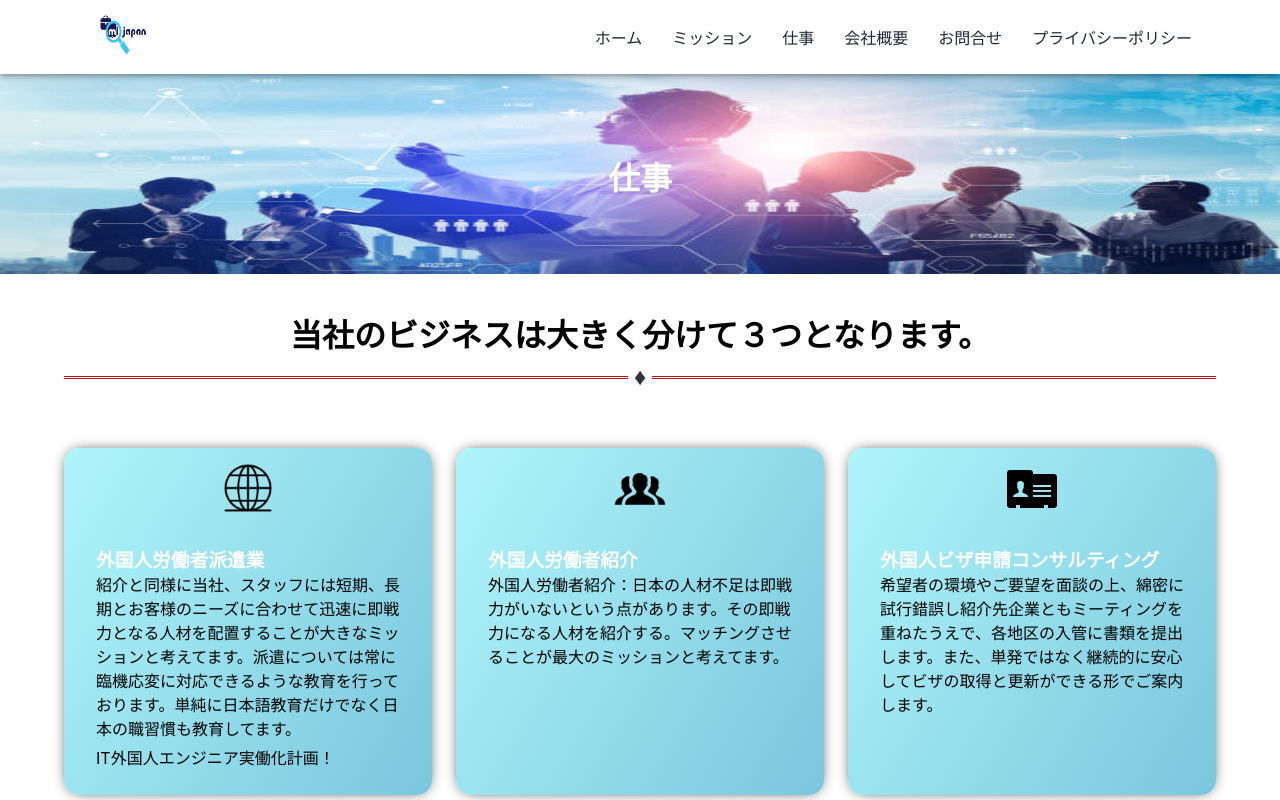
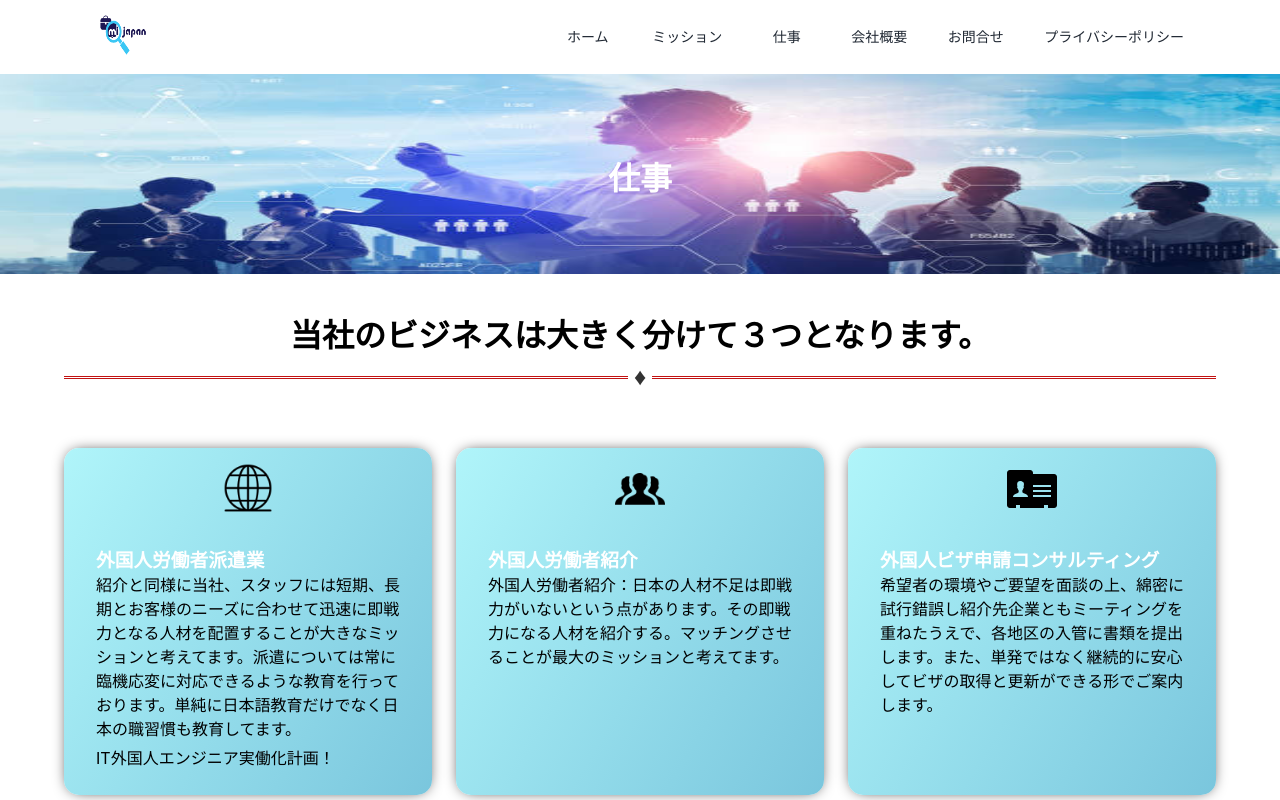
Before and after one commit to programmersajeeb/japanese_project_1, a React (Create React App) app: page /job in a window 1280 px wide. Shown: the top 800 px of the page. Built offline with nearby package versions, Linux system fonts and the light colour scheme.

Commit message:
banner complete

```diff
--- a/package.json
+++ b/package.json
@@ -8,6 +8,7 @@
     "@mui/icons-material": "^5.6.1",
     "@mui/material": "^5.6.1",
     "@mui/styled-engine-sc": "^5.6.1",
+    "@mui/styles": "^5.6.2",
     "@testing-library/jest-dom": "^5.16.4",
     "@testing-library/react": "^12.1.4",
     "@testing-library/user-event": "^13.5.0",
--- a/src/assets/css/golobal.css
+++ b/src/assets/css/golobal.css
@@ -24,15 +24,15 @@ ul{
 .css-1t29gy6-MuiToolbar-root{
   padding: 0 !important;
 }
-.menuItem{
-  color: #212934;
+.navMenu{
+  color: #212934 !important;
   transition: 0.2s;
-  font-size: 16px !important;
+  font-size: 14px !important;
   letter-spacing: 0 !important;
-  margin-left: 30px !important;
+  margin-left: 20px !important;
 }
-.menuItem:hover{
-  color: #cf2e2e;
+.navMenu:hover{
+  color: #cf2e2e !important;
 }
 .title_header {
 	position: relative;
@@ -71,3 +71,41 @@ hr.style-eight:after {
 	padding: 0 0.25em;
 	background: rgb(255, 255, 255);
 }
+
+/* Banner Area */
+.slick-prev, .slick-next{
+	width: 63px !important;
+    height: 63px !important;
+    line-height: 63px !important;
+		background-color: rgba(0,0,0,.5) !important;
+		font-size: 25px !important;
+		display: none !important;
+		transition: 0.2s;
+}
+.bannerMainArea:hover .slick-prev, .bannerMainArea:hover .slick-next {
+	display: block !important;
+}
+.slick-next {
+	right: 0px !important;
+}
+.slick-prev {
+	left: 0px !important;
+	z-index: 9999!important;
+}
+.slick-next:before {
+	content: '>' !important;
+	font-family: awb-icons;
+}
+.slick-prev:before {
+	content: '<' !important;
+	font-family: awb-icons;
+}
+.slick-prev:before, .slick-next:before {
+	font-family: 'slick';
+	font-size: 20px;
+	line-height: 1;
+	opacity: .75;
+	color: #fff !important;
+	-webkit-font-smoothing: antialiased;
+	-moz-osx-font-smoothing: grayscale;
+}
--- a/src/components/Shared/Footer/Footer.js
+++ b/src/components/Shared/Footer/Footer.js
@@ -87,10 +87,10 @@ const Footer = () => {
 							</Typography>
 						</Box>
 						<Box>
-							<Link to='/'><i class="fab fa-facebook-f"></i></Link>
-							<Link to='/'><i class="fab fa-twitter"></i></Link>
-							<Link to='/'><i class="fab fa-instagram"></i></Link>
-							<Link to='/'><i class="fab fa-pinterest-p"></i></Link>
+							<a href="#" target="_blank"><i class="fab fa-facebook-f"></i></a>
+							<a href="#" target="_blank"><i class="fab fa-twitter"></i></a>
+							<a href="#" target="_blank"><i class="fab fa-instagram"></i></a>
+							<a href="#" target="_blank"><i class="fab fa-pinterest-p"></i></a>
 						</Box>
 					</Box>
 				</Container>
--- a/src/components/Shared/Navigation/Navigation.js
+++ b/src/components/Shared/Navigation/Navigation.js
@@ -1,51 +1,124 @@
-import { AppBar, Button, Container, IconButton, Toolbar, Typography } from '@mui/material';
-import MenuIcon from '@mui/icons-material/Menu';
+import { AppBar, Container, IconButton, Toolbar, useTheme } from '@mui/material';
 import { Box } from '@mui/system';
 import React from 'react';
+import MenuIcon from '@mui/icons-material/Menu';
+import Button from '@mui/material/Button';
+import { NavLink } from 'react-router-dom';
+import { makeStyles } from '@mui/styles';
+import Drawer from '@mui/material/Drawer';
+import List from '@mui/material/List';
+import Divider from '@mui/material/Divider';
+import ListItem from '@mui/material/ListItem';
+import ListItemText from '@mui/material/ListItemText';
 import { Link } from 'react-router-dom';
 import logo from '../../../assets/images/logo.png';
 import '../../../assets/css/golobal.css';
 
 const Navigation = () => {
+		const theme = useTheme()
+  	const useStyle = makeStyles({
+    navItem:{
+      color:"#FFFFFF",
+      textDecoration:"none",
+    },
+    navIcon:{
+      [theme.breakpoints.up('sm')]: {
+        display:"none !important",
+      }
+    },
+    navItemContainer:{
+      [theme.breakpoints.down('sm')]: {
+        display:"none",
+      }
+    },
+    navLogo:{
+      [theme.breakpoints.down('sm')]: {
+        textAlign:"right",
+      }
+    },
+    mobileNavItem:{
+      textDecoration:"none",
+      color:"#FFFFFF",
+
+    }
+  })
+  const {navItem, navIcon, navItemContainer, navLogo, mobileNavItem} = useStyle()
+
+  const [state, setState] = React.useState(false);
+
+  const list = (
+    <Box
+      role="presentation"
+    >
+      <List>
+          <ListItem button>
+            <ListItemText> <Link className={mobileNavItem} to='/'>Home</Link> </ListItemText>
+          </ListItem>
+          <Divider />
+          <ListItem button>
+            <ListItemText> <Link className={mobileNavItem} to='/about'>About</Link> </ListItemText>
+          </ListItem>
+          <Divider />
+          <ListItem button>
+            <ListItemText> <Link className={mobileNavItem} to='/services'>Services</Link> </ListItemText>
+          </ListItem>
+          <Divider />
+          <ListItem button>
+            <ListItemText> <Link className={mobileNavItem} to='/portfolio'>Portfolio</Link> </ListItemText>
+          </ListItem>
+          <Divider />
+          <ListItem button>
+            <ListItemText> <Link className={mobileNavItem} to='/contact'>Contact</Link> </ListItemText>
+          </ListItem>
+          <Divider />
+      </List>
+    </Box>
+  );
   return (
-		<Box>
-			<Box sx={{ flexGrow: 1 }}>
-				<AppBar position="sticky" sx={{ backgroundColor: '#ffffff', padding: '0' }}>
+    <>
+      <Box sx={{ flexGrow: 1, width:'100%', height:'74px' }}>
+      <AppBar sx={{backgroundColor:"#FFFFFF", boxShadow:"none"}} position="fixed">
         <Container>
 				<Toolbar>
-							{/* <IconButton
+          <IconButton
             size="large"
             edge="start"
             color="inherit"
             aria-label="menu"
             sx={{ mr: 2 }}
+            className={navIcon}
+            onClick={()=> setState(true)}
           >
             <MenuIcon />
-            </IconButton> */}
-
-							<Box sx={{ flexGrow: 1, display: 'flex', justifyContent: 'space-between', alignItems: 'center' }}>
-								<Box>
+          </IconButton>
+					<Box className={navLogo} sx={{ flexGrow: 1 }}>
 	 							<Link to='/' >
 								<img src={logo} alt="" width="70px" height="70px" />
 									</Link>
 					</Box>
-								<Box>
-									<Link to="/" className='menuItem'>ホーム</Link>
-									<Link to="/mission" className='menuItem'>ミッション</Link>
-									<Link to="/job" className='menuItem'>仕事</Link>
-									<Link to="/company" className='menuItem'>
-										会社概要</Link>
-									<Link to="/" className='menuItem'>
-										お問合せ</Link>
-									<Link to="/" className='menuItem'>プライバシーポリシー</Link>
+          <Box className={navItemContainer}>
+               <NavLink className={navItem} to="/"> <Button className='navMenu' color="inherit">ホーム</Button> </NavLink>
+               <NavLink className={navItem} to="/"> <Button className='navMenu' color="inherit">ミッション</Button> </NavLink>
+               <NavLink className={navItem} to="/"> <Button className='navMenu' color="inherit">仕事</Button> </NavLink>
+               <NavLink className={navItem} to="/"> <Button className='navMenu' color="inherit">会社概要</Button> </NavLink>
+               <NavLink className={navItem} to="/"> <Button className='navMenu' color="inherit">お問合せ</Button> </NavLink>
+               <NavLink className={navItem} to="/"> <Button className='navMenu' color="inherit">プライバシーポリシー</Button> </NavLink>
              </Box>
-							</Box>
-
         </Toolbar>
 				</Container>
       </AppBar>
     </Box>
-		</Box>
+    <div>
+        <React.Fragment>
+          <Drawer
+            open={state}
+            onClose={()=> setState(false)}
+          >
+            {list}
+          </Drawer>
+        </React.Fragment>
+    </div>
+    </>
 	);
 };
 
--- a/src/components/home/banner/Banner/Banner.js
+++ b/src/components/home/banner/Banner/Banner.js
@@ -4,6 +4,7 @@ import "slick-carousel/slick/slick.css";
 import "slick-carousel/slick/slick-theme.css";
 import '../../../../assets/css/golobal.css';
 import Slide from "../Slide/Slide";
+import { Box } from "@mui/material";
 
 const Banner = () => {
   const [slides, setSlides] = useState([]);
@@ -19,6 +20,8 @@ const Banner = () => {
     slidesToShow: 1,
     slidesToScroll: 1,
     initialSlide: 0,
+    autoplay: true,
+    autoplaySpeed: 4000,
     responsive: [
       {
         breakpoint: 1024,
@@ -26,7 +29,10 @@ const Banner = () => {
           slidesToShow: 1,
           slidesToScroll: 1,
           infinite: true,
-          dots: true
+          dots: false,
+          autoplay: true,
+          speed: 500,
+          autoplaySpeed: 4000,
         }
       },
       {
@@ -35,7 +41,10 @@ const Banner = () => {
           slidesToShow: 1,
           infinite: true,
           slidesToScroll: 1,
-          initialSlide: 2
+          initialSlide: 2,
+          autoplay: true,
+          speed: 500,
+          autoplaySpeed: 4000,
         }
       },
       {
@@ -43,14 +52,17 @@ const Banner = () => {
         settings: {
           slidesToShow: 1,
           infinite: true,
-          slidesToScroll: 1
+          slidesToScroll: 1,
+          autoplay: true,
+          speed: 500,
+          autoplaySpeed: 4000,
         }
       }
     ]
   };
   return (
-    <div>
-        <Slider {...settings}>
+    <Box className="bannerMainArea">
+      <Slider {...settings}>
         {
               slides.map(slide => <Slide
               key={slide.id}
@@ -58,7 +70,7 @@ const Banner = () => {
               />)
             }
         </Slider>
-      </div>
+    </Box>
   );
 };
 
```
Also changed, not shown: src/assets/css/Banner.module.css (line endings or trailing spaces), 1 other file (tests, documents, lock files or other folders). Lines whose indentation alone changed are shown as unchanged.
